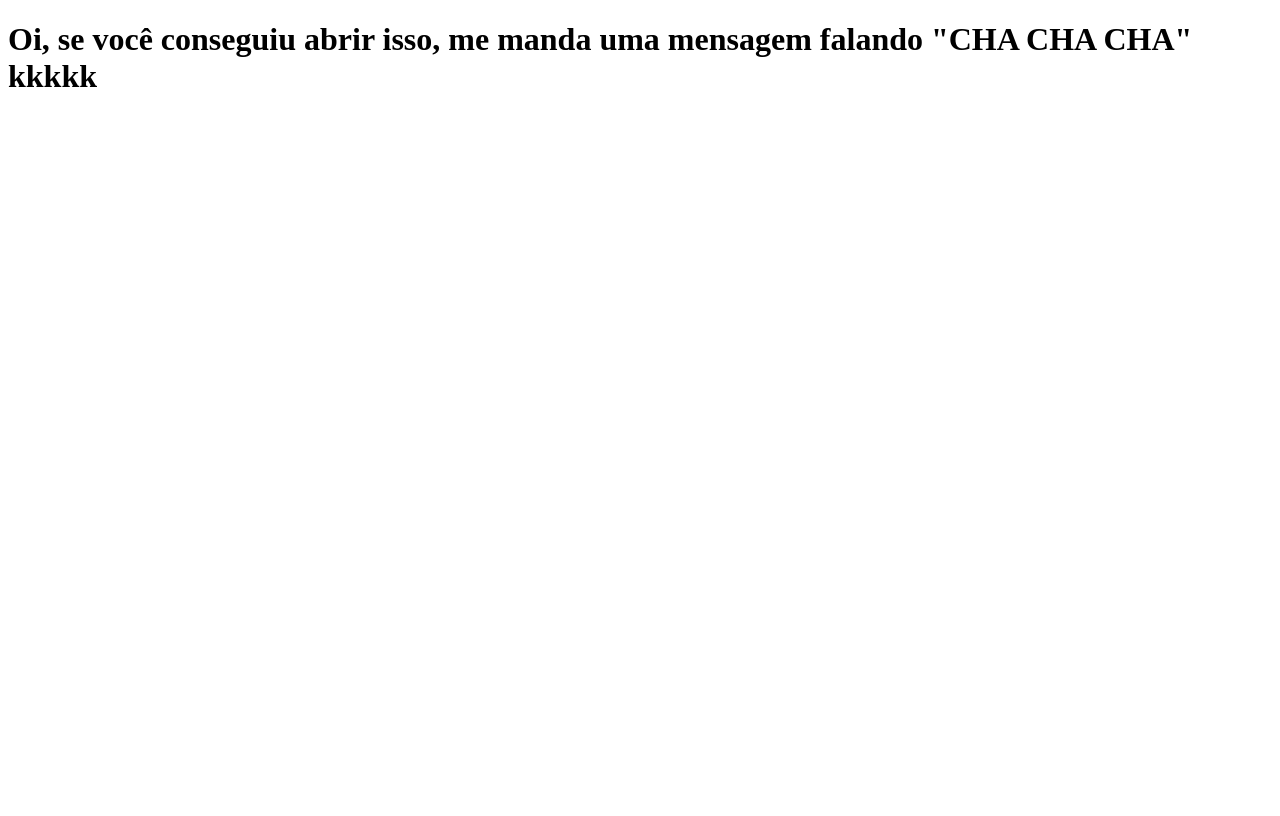
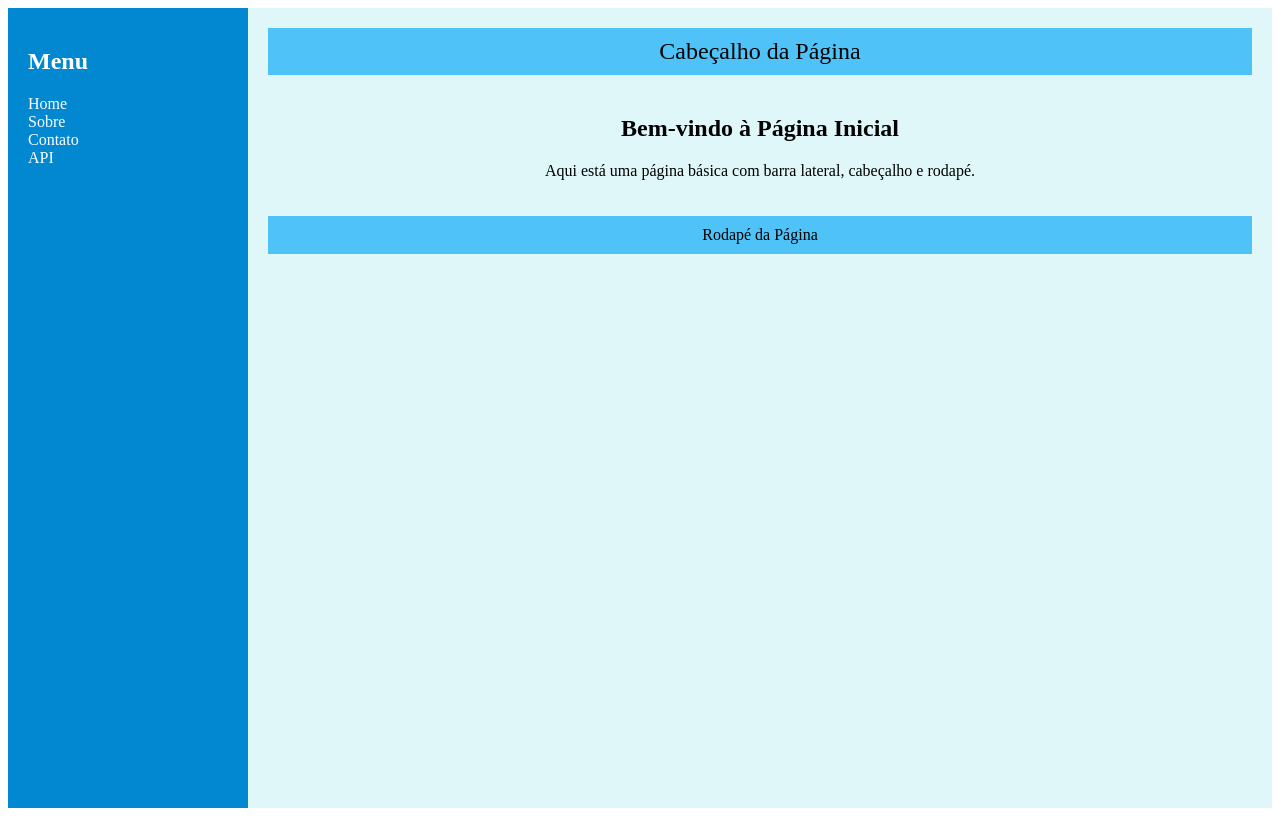
Before and after one commit to raffll28/clone-tabnews, a Next.js app: page / in a window 1280 px wide. Built offline with nearby package versions, Linux system fonts and the light colour scheme.

Commit message:
atualização da pagina

```diff
--- a/infra/database.js
+++ b/infra/database.js
@@ -14,8 +14,9 @@ async function query(queryObject) {
     await client.connect();
     const result = await client.query(queryObject);
     return result;
-  } catch {
-    console.log("Erro na query");
+  } catch (error) {
+    console.log(error);
+    throw error;
   } finally {
     await client.end();
   }
--- a/pages/index.js
+++ b/pages/index.js
@@ -1,9 +1,88 @@
+// pages/index.js
+
+import React from "react";
+
 function Home() {
   return (
-    <h1>
-      Oi, se você conseguiu abrir isso, me manda uma mensagem falando "CHA CHA
-      CHA" kkkkk
-    </h1>
+    <div
+      style={{
+        display: "flex",
+        minHeight: "100vh",
+        backgroundColor: "#e0f7fa",
+      }}
+    >
+      {/* Barra Lateral Esquerda */}
+      <aside
+        style={{
+          width: "200px",
+          backgroundColor: "#0288d1",
+          color: "white",
+          padding: "20px",
+        }}
+      >
+        <h2>Menu</h2>
+        <ul style={{ listStyle: "none", padding: 0 }}>
+          <li>
+            <a href="#" style={{ color: "white", textDecoration: "none" }}>
+              Home
+            </a>
+          </li>
+          <li>
+            <a href="#" style={{ color: "white", textDecoration: "none" }}>
+              Sobre
+            </a>
+          </li>
+          <li>
+            <a href="#" style={{ color: "white", textDecoration: "none" }}>
+              Contato
+            </a>
+          </li>
+          <li>
+            <a
+              href="api/v1/status"
+              style={{ color: "white", textDecoration: "none" }}
+            >
+              API
+            </a>
+          </li>
+        </ul>
+      </aside>
+
+      {/* Conteúdo Principal */}
+      <main style={{ flex: 1, padding: "20px" }}>
+        {/* Cabeçalho */}
+        <header
+          style={{
+            backgroundColor: "#4fc3f7",
+            padding: "10px",
+            textAlign: "center",
+            fontSize: "24px",
+          }}
+        >
+          Cabeçalho da Página
+        </header>
+
+        {/* Conteúdo Central */}
+        <section style={{ padding: "20px", textAlign: "center" }}>
+          <h1>Bem-vindo à Página Inicial</h1>
+          <p>
+            Aqui está uma página básica com barra lateral, cabeçalho e rodapé.
+          </p>
+        </section>
+
+        {/* Rodapé */}
+        <footer
+          style={{
+            backgroundColor: "#4fc3f7",
+            padding: "10px",
+            textAlign: "center",
+            marginTop: "auto",
+          }}
+        >
+          Rodapé da Página
+        </footer>
+      </main>
+    </div>
   );
 }
 
```
